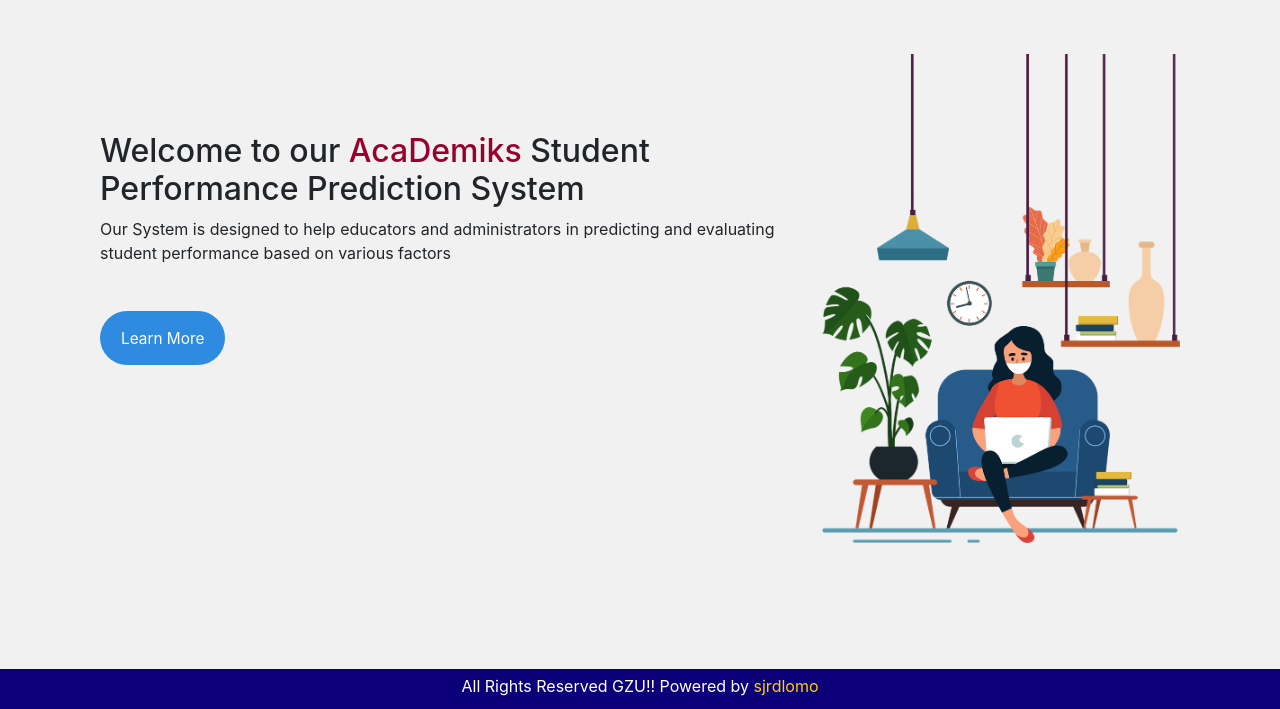
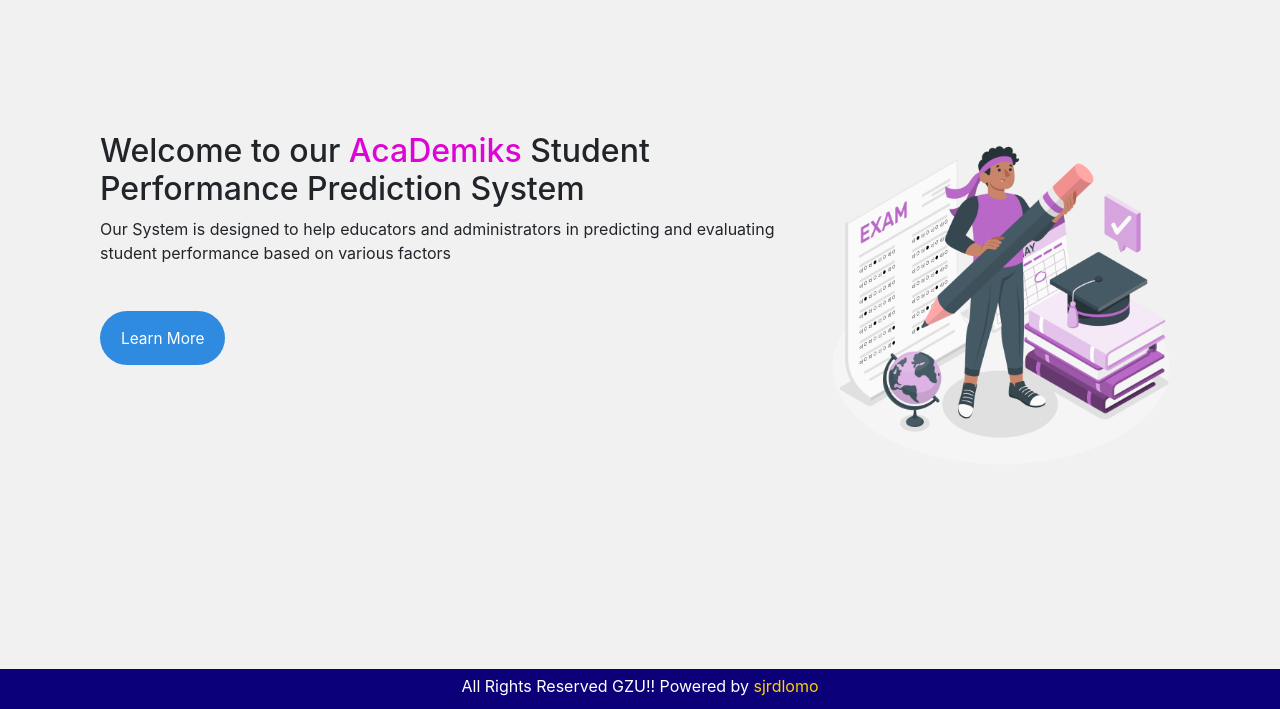
Before and after one commit to dlomo0308/student-performance-prediction-system, a Django app: page / in a window 1280 px wide. Shown: the part 91-800 px from the top of the page. Run offline with Django 3.2, Linux system fonts and the light colour scheme; some libraries are stand-ins or nearby versions.

Commit message:
modified

```diff
--- a/student_performance/templates/pages/about.html
+++ b/student_performance/templates/pages/about.html
@@ -12,7 +12,7 @@
             </div>
 
             <div class="landingImage" data-aos="fade-down" data-aos-duration="2000">
-                <img src="../static/images/bg1.png" alt="">
+                <img src="../static/images/college class.png" alt="">
             </div>
         </div>
 </div>
--- a/student_performance/templates/pages/contact.html
+++ b/student_performance/templates/pages/contact.html
@@ -15,7 +15,7 @@
             </form>
 
             <div class="landingImage" data-aos="fade-down" data-aos-duration="2000">
-                <img src="../static/images/bg1.png" alt="">
+                <img src="../static/images/college campus.png" alt="">
             </div>
         </div>
 
--- a/student_performance/templates/pages/home.html
+++ b/student_performance/templates/pages/home.html
@@ -6,7 +6,7 @@
     <div class="landing">
         <div class="landingText" data-aos="fade-up" data-aos-duration="1000">
             <h2>Welcome to our
-            <span style="color:#99002b;"> AcaDemiks</span> Student Performance Prediction System</h2>
+            <span style="color:#dd04d5;"> AcaDemiks</span> Student Performance Prediction System</h2>
             <!-- <h2>Student Performance Prediction System </h2> -->
             <p>Our System is designed to help educators and administrators in predicting and evaluating student performance based on various factors</p>
             <!-- <h3>Here we say "Your Education is Your Wealth" <br> WORK FOR IT</h3> -->
@@ -15,7 +15,7 @@
             </div>
         </div>
         <div class="landingImage" data-aos="fade-down" data-aos-duration="2000">
-            <img src="../static/images/bg1.png" alt="">
+            <img src="../static/images/college entrance.png" alt="">
         </div>
     </div>
 </div>
--- a/studentpred/forms.py
+++ b/studentpred/forms.py
@@ -41,7 +41,7 @@ class PredictionForm(forms.Form):
         ('geo', 'Geography'),
     ]
 
-    subject = forms.ChoiceField(label='Choose Subject', choices=SUB_CHOICES, widget=forms.Select(attrs={'class': 'form-control d-inline-flex'}),
+    subject = forms.ChoiceField(label='Choose Subject', choices=SUB_CHOICES, widget=forms.Select(attrs={'class': 'form-control'}),
         required=True)
     travel_time = forms.ChoiceField(label='Home to School Travel Time', choices=TRAVEL_TIME_CHOICES, widget=forms.Select(attrs={'class': 'form-control'}),
         required=True)
```
Also changed, not shown: student_performance/static/images/Graduation.png (added), student_performance/static/images/college campus.png (added), student_performance/static/images/college class.png (added), student_performance/static/images/college entrance.png (added), student_performance/static/images/graduation hats.png (added).
